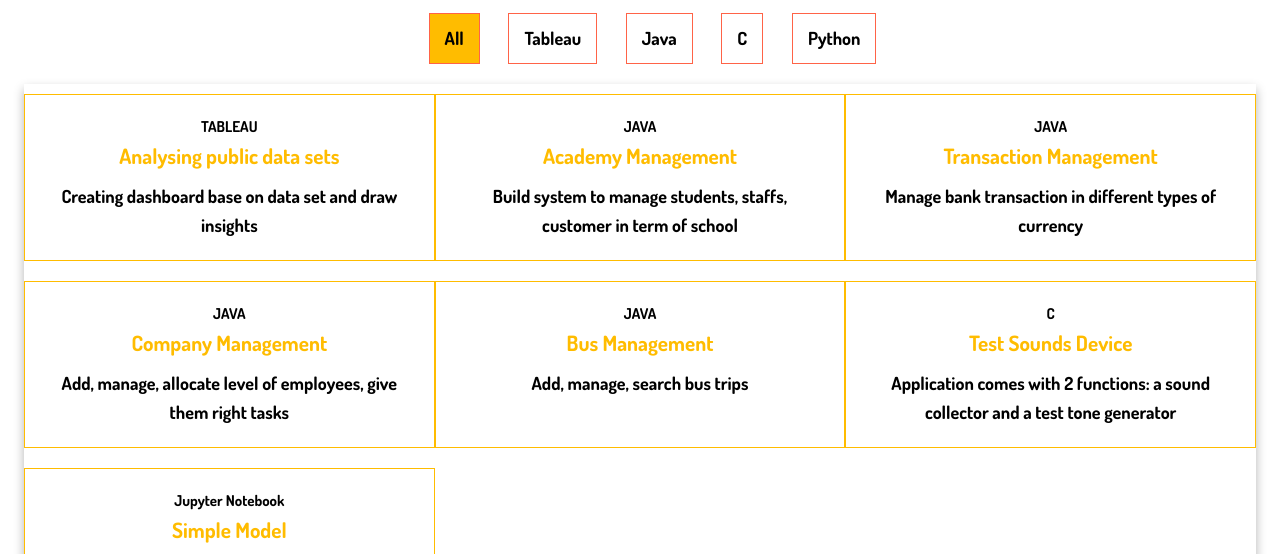
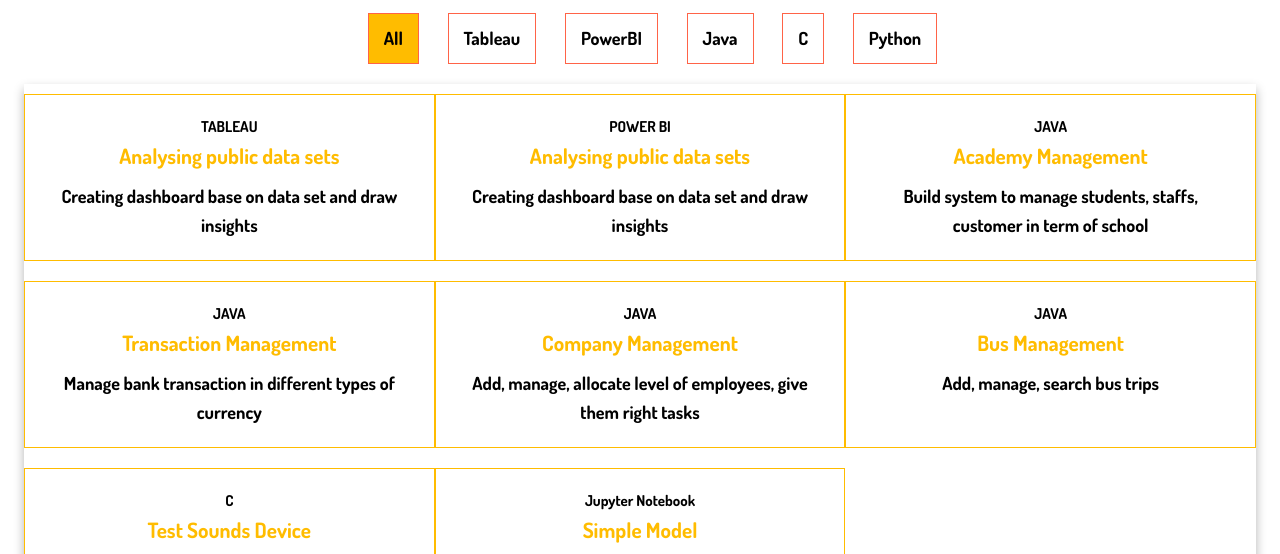
Before and after one commit to nhile2307/porfolio_web, a plain HTML site: page work.html in a window 1280 px wide. Shown: the part 205-759 px from the top of the page. Drawn offline with Linux system fonts and the light colour scheme.

Commit message:
second commit

```diff
--- a/work.html
+++ b/work.html
@@ -33,6 +33,7 @@
                 <ul>
                     <li class="active" data-filter='all'>All</li>
                     <li data-filter='tableau'>Tableau</li>
+                    <li data-filter='powerbi'>PowerBI</li>
                     <li data-filter='java'>Java</li>
                     <li data-filter='c'>C</li>
                     <li data-filter='python'>Python</li>
@@ -45,6 +46,17 @@
                         <div class="item-text-wrap">
                             <h5 class="item-text-category">TABLEAU</h5>
                             <h3 class="item-text-title"> <a href="https://public.tableau.com/profile/nhi.le#!/?newProfile=&activeTab=0" target="_blank"> Analysing public data sets</a></h3>
+                            <p>Creating dashboard base on data set and draw insights
+                            </p>
+                        </div>
+                    </div>
+                </div>
+                <div class="item powerbi">
+
+                    <div class="item-text">
+                        <div class="item-text-wrap">
+                            <h5 class="item-text-category">POWER BI</h5>
+                            <h3 class="item-text-title"> <a href="https://app.powerbi.com/groups/me/list/dashboards?noSignUpCheck=1&fbclid=IwAR2poM7c0m5S1tyx-PbuTQ6ewVWoqqq_t4lrmrIsQiFkqrk6Lre0syGm3iw" target="_blank"> Analysing public data sets</a></h3>
                             <p>Creating dashboard base on data set and draw insights
                             </p>
                         </div>
```
